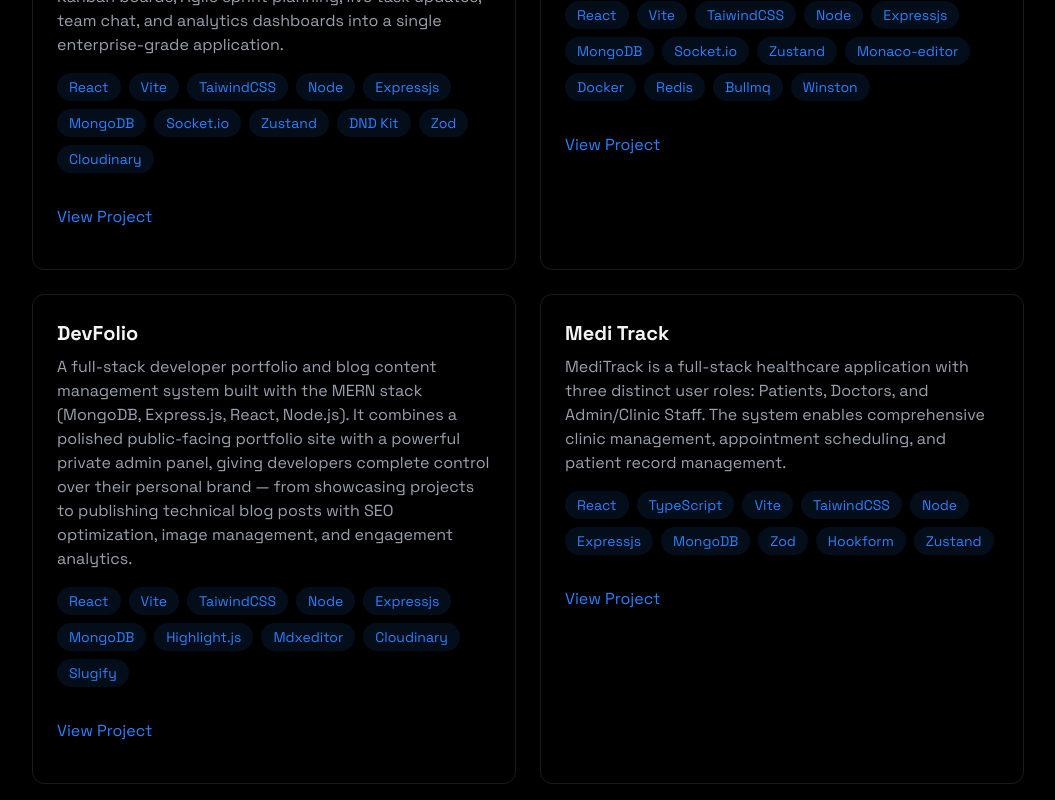
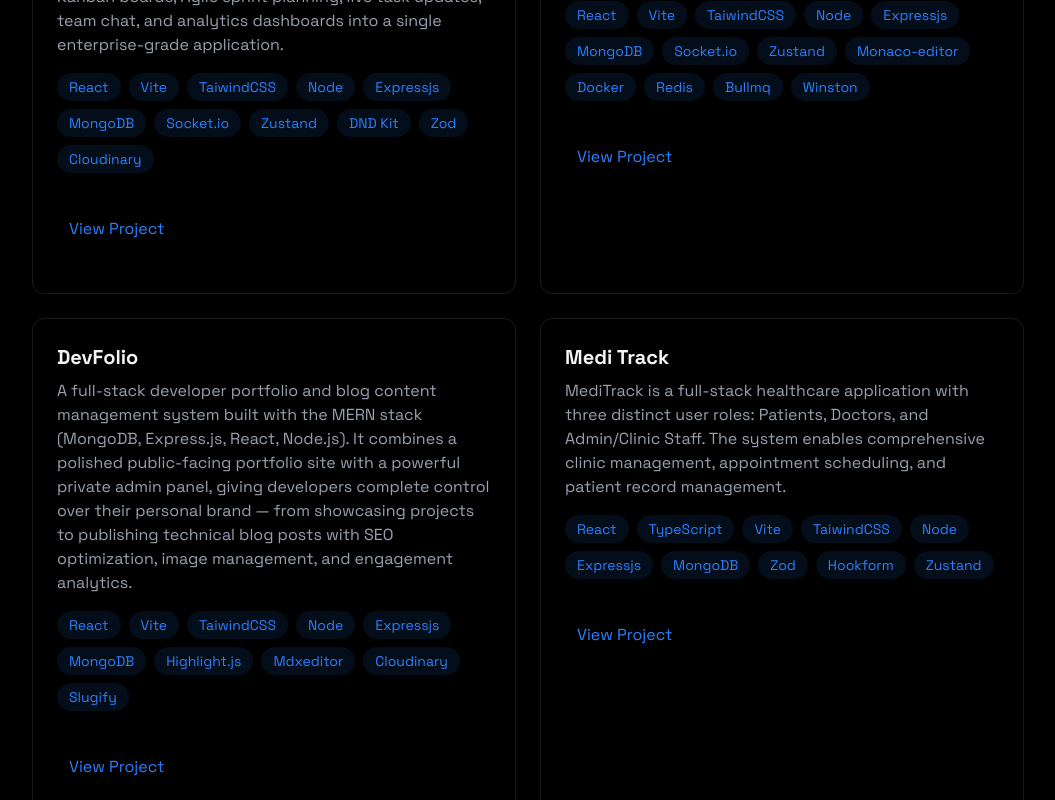
Before and after one commit to Mehulposh/My-Portfolio, a React (Vite) app: page / in a window 1280 px wide. Shown: the part 1120-1920 px from the top of the page, without its empty margins (112-1167 px from the left). Built offline with nearby package versions, Linux system fonts and the light colour scheme.

Commit message:
Enhance project links styling for improved user interaction and visual appeal

```diff
--- a/src/components/sections/projects.jsx
+++ b/src/components/sections/projects.jsx
@@ -44,7 +44,7 @@ export default function Projects() {
                             <a
                                 href="https://github.com/Mehulposh/Team-Management-Platforn.git"
                                 target="_blank"
-                                className="text-blue-500 hover:text-blue-300 transition-colors my-4"
+                                className="text-blue-500 hover:text-white p-3 transition-colors my-4  hover:rounded hover:font-bold   hover:bg-blue-500"
                             >
                                 View Project
                             </a>
@@ -79,7 +79,7 @@ export default function Projects() {
                             <a
                                 href="https://github.com/Mehulposh/Multiplayer-Coding-Battles.git"
                                 target="_blank"
-                                className="text-blue-500 hover:text-blue-300 transition-colors my-4"
+                                className="text-blue-500 hover:text-white p-3 transition-colors my-4  hover:rounded hover:font-bold   hover:bg-blue-500"
                             >
                                 View Project
                             </a>
@@ -115,7 +115,7 @@ export default function Projects() {
                             <a
                                 href="https://github.com/Mehulposh/DevFolio.git"
                                 target='_blank'
-                                className="text-blue-500 hover:text-blue-300 transition-colors my-4"
+                                className="text-blue-500 hover:text-white p-3 transition-colors my-4  hover:rounded hover:font-bold   hover:bg-blue-500"
                             >
                                 View Project
                             </a>
@@ -150,7 +150,7 @@ export default function Projects() {
                             <a
                                 href="https://github.com/Mehulposh/MediTrack.git"
                                 target="_blank"
-                                className="text-blue-500 hover:text-blue-300 transition-colors my-4"
+                                className="text-blue-500 hover:text-white p-3 transition-colors my-4  hover:rounded hover:font-bold   hover:bg-blue-500 "
                             >
                                 View Project
                             </a>
```
